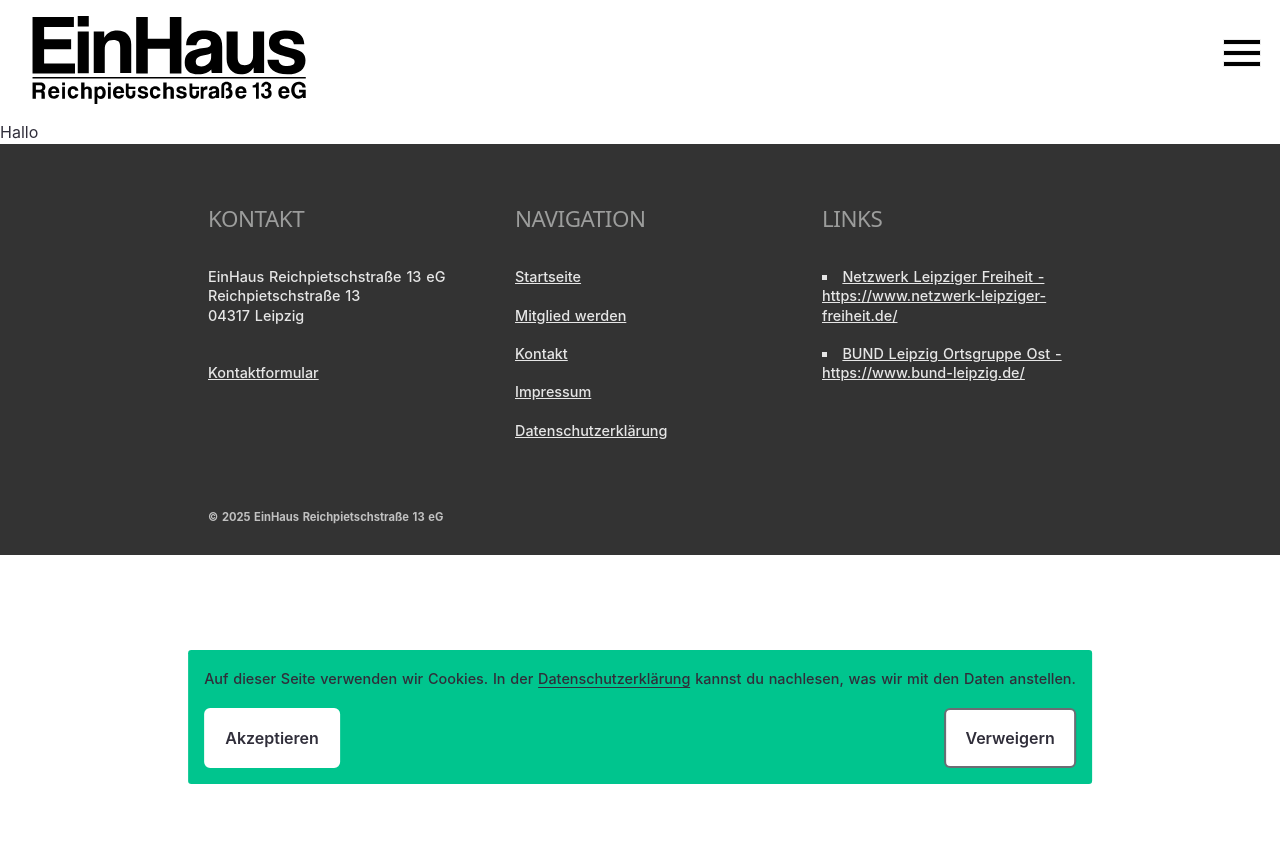
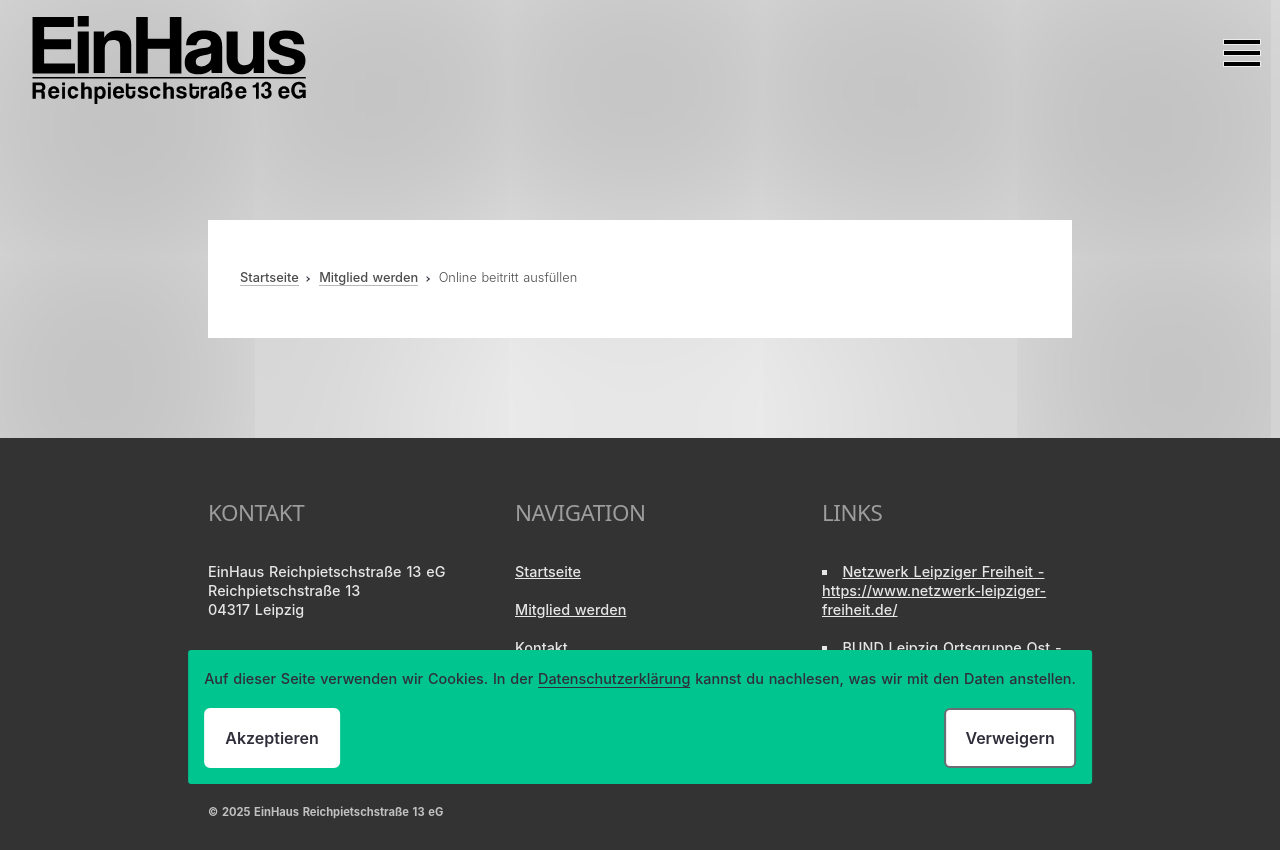
Before and after one commit to 3vincent/einhaus-leipzig, a Nuxt app: page /mitglied-werden/online-beitritt-ausfuellen in a window 1280 px wide. Before the commit the page ends 800 px from the top, so only its background shows below. Built offline with nearby package versions, Linux system fonts and the light colour scheme.

Commit message:
Add breadcrump and page meta info

```diff
--- a/pages/mitglied-werden/online-beitritt-ausfuellen.vue
+++ b/pages/mitglied-werden/online-beitritt-ausfuellen.vue
@@ -1,3 +1,38 @@
 <template>
-  <div>Hallo</div>
+  <div class="default-container">
+    <div class="content">
+      <BreadcrumbNav />
+    </div>
+  </div>
 </template>
+
+<script setup lang="ts">
+useSeoMeta({
+  title:
+    'Mitglied werden - Online-Beitritt ausfüllen - EinHaus Reichpietschstraße 13 eG - Genossenschaft Leipzig',
+  description: 'Mitglied werden',
+  ogTitle:
+    'Mitglied werden - Online-Beitritt ausfüllen - EinHaus Reichpietschstraße 13 eG - Genossenschaft Leipzig',
+  ogSiteName:
+    'Mitglied werden - Online-Beitritt ausfüllen - EinHaus Reichpietschstraße 13 eG - Genossenschaft Leipzig',
+  ogImage:
+    'https://www.einhaus-leipzig.de/images/logo-einhaus-genossenschaft-leipzig.png',
+  ogDescription: 'Mitglied werden - Online-Beitritt ausfüllen',
+  ogUrl:
+    'https://www.einhaus-leipzig.de/mitglied-werden/online-beitritt-ausfuellen',
+  ogType: 'website',
+})
+
+useHead({
+  link: [
+    {
+      rel: 'canonical',
+      href: 'https://www.einhaus-leipzig.de/mitglied-werden/online-beitritt-ausfuellen',
+    },
+  ],
+})
+
+definePageMeta({
+  layout: 'default',
+})
+</script>
```
